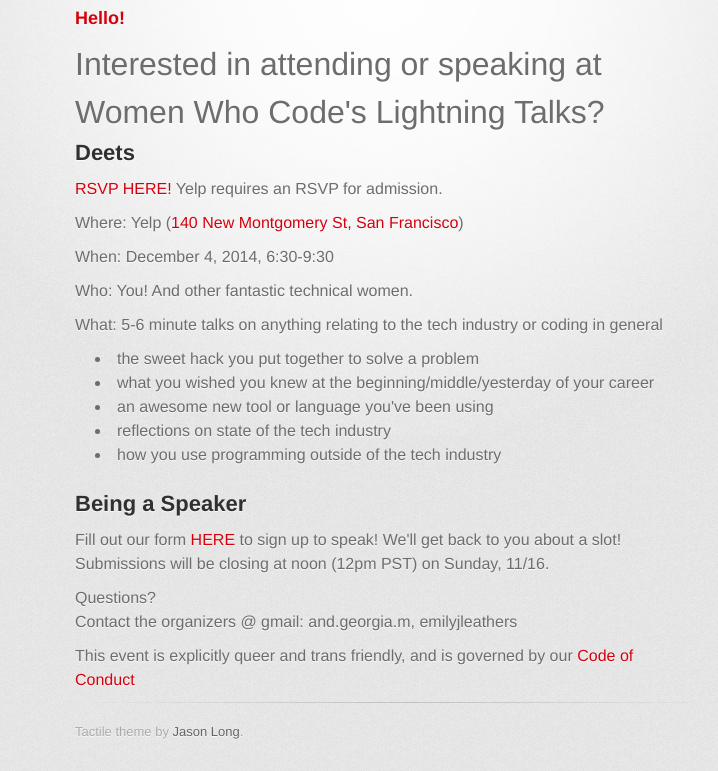
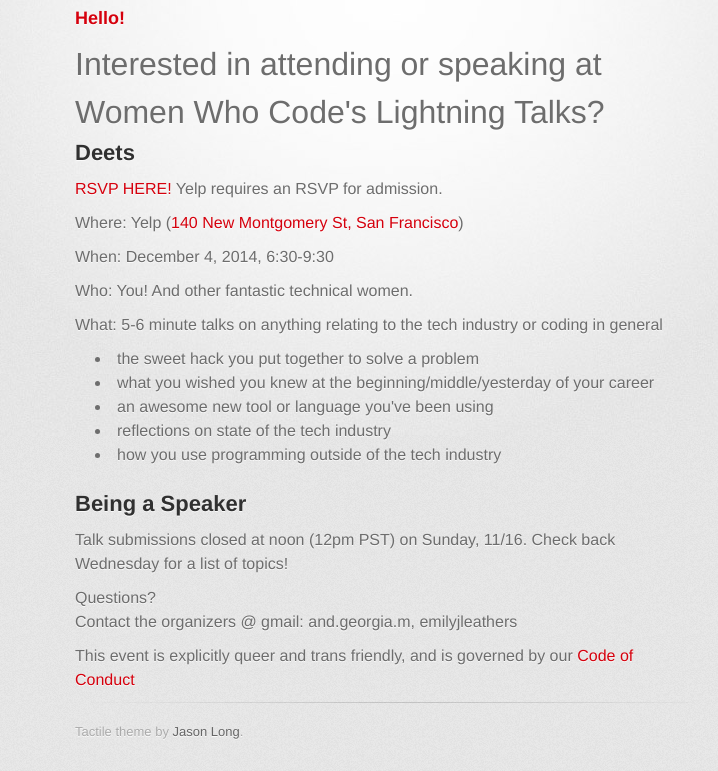
Before and after one commit to antislice/WWCodeLightningTalks, a plain HTML site: page index.html in a window 1280 px wide. Shown: the part 138-909 px from the top of the page, without its empty margins (255-973 px from the left). Drawn offline with Linux system fonts and the light colour scheme; a web font is replaced by a local one.

Commit message:
Update index.html

```diff
--- a/index.html
+++ b/index.html
@@ -52,8 +52,7 @@
 </ul><h2>
 <a name="being-a-speaker" class="anchor" href="#being-a-speaker"><span class="octicon octicon-link"></span></a>Being a Speaker</h2>
 
-  <p>Fill out our form <a href="https://docs.google.com/forms/d/1bPkv44yzNQhVvwWis_7Jt3hNEIxPLrxIED81vWhL1qg/viewform?usp=send_form">HERE</a> to sign up to speak!
-    We'll get back to you about a slot! Submissions will be closing at noon (12pm PST) on Sunday, 11/16.
+  <p>Talk submissions closed at noon (12pm PST) on Sunday, 11/16. Check back Wednesday for a list of topics!
   </p>
 
 <a name="questions" class="anchor" href="#questions"><span class="octicon octicon-link"></span></a>Questions?</h2>
```
